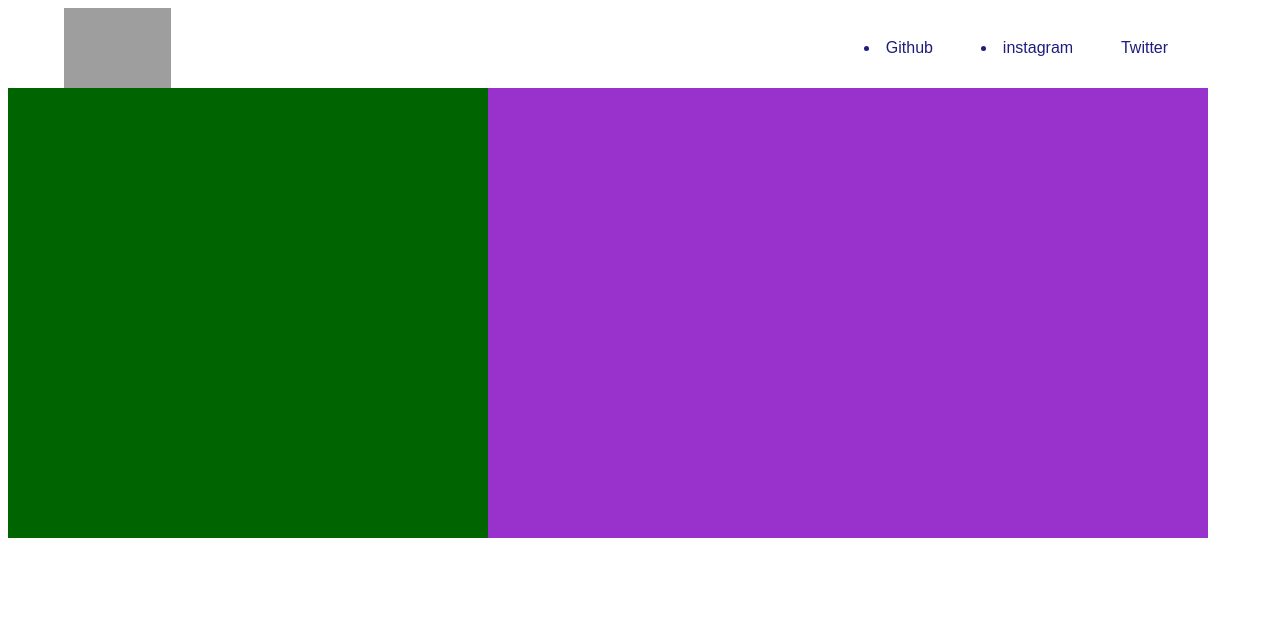
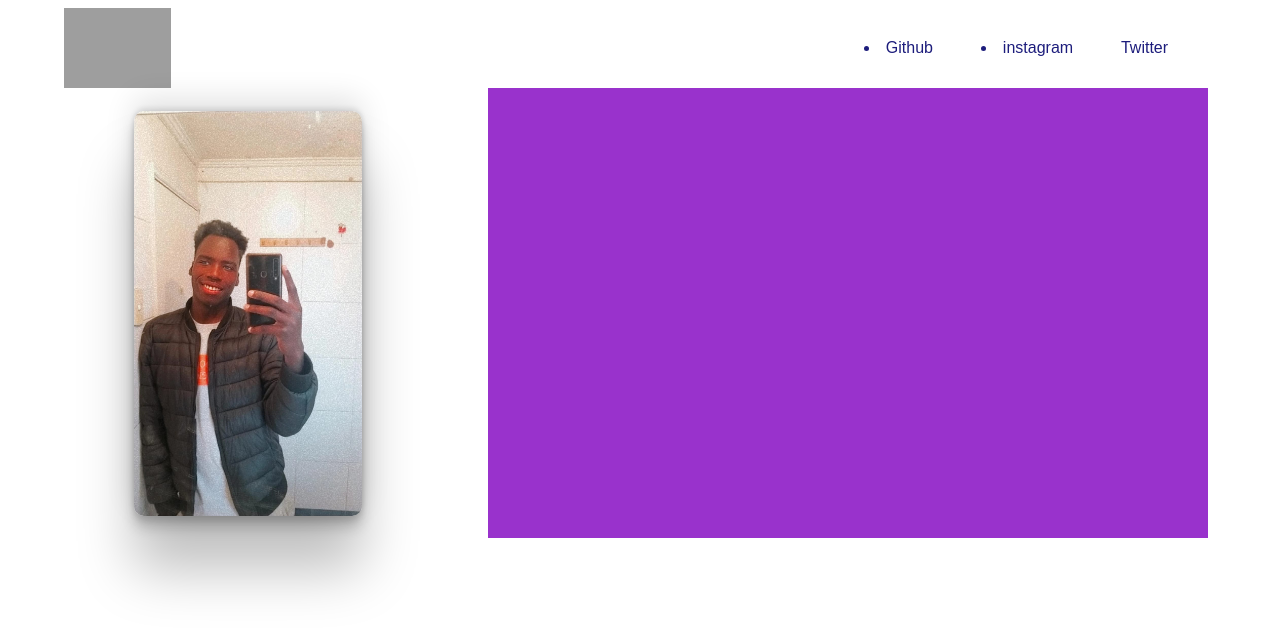
Before and after one commit to riffelinho/mi-primer-sitio-web, a plain HTML site: page 06-sitio-porfolio/index.html in a window 1280 px wide. Drawn offline with Linux system fonts and the light colour scheme; grey boxes are pictures that could not be loaded.

Commit message:
segundo commit: cajas contenedoras

```diff
--- a/06-sitio-porfolio/index.html
+++ b/06-sitio-porfolio/index.html
@@ -28,7 +28,9 @@
   <!--fotografia y descripcion-->
 
     <header class="hero">
-       <div class="hero__photo"></div>
+       <div class="hero__photo">
+           <img src="./img/WhatsApp Image 2021-12-03 at 2.10.15 PM.jpeg" alt="" srcset="">
+       </div>
        <div class="hero__text"></div>
     </header>
 
--- a/06-sitio-porfolio/style.css
+++ b/06-sitio-porfolio/style.css
@@ -16,18 +16,19 @@
     justify-content: space-between;
 }
 
-.navbar__logo{
+.navbar__logo {
 
-    height: 100% ;
+    height: 100%;
     width: 300px;
 }
+
 .navbar__logo img {
-   height: 100%;
+    height: 100%;
 
 }
 
-.navbar__links{
-    height: 100% ;
+.navbar__links {
+    height: 100%;
     width: 400px;
     display: flex;
     justify-content: space-evenly;
@@ -39,21 +40,32 @@
     font-family: Arial, Helvetica, sans-serif;
     color: rgb(29, 29, 124);
 }
+
 /* hero */
 
-.hero{
+.hero {
     height: 450px;
     width: 1200px;
     display: flex;
 
 }
 
-.hero__photo{
-    background-color: darkgreen;
+.hero__photo img {
+    height: 90%;
+    border-radius: 10px;
+    box-shadow: rgba(0, 0, 0, 0.25) 0px 54px 55px, rgba(0, 0, 0, 0.12) 0px -12px 30px, rgba(0, 0, 0, 0.12) 0px 4px 6px, rgba(0, 0, 0, 0.17) 0px 12px 13px, rgba(0, 0, 0, 0.09) 0px -3px 5px;
+}
+
+
+.hero__photo {
     width: 40%;
     height: 100%;
+    display: flex;
+    justify-content: center;
+    align-items: center;
 }
-.hero__text{
+
+.hero__text {
     background-color: darkorchid;
     width: 60%;
     height: 100%;
```
Also changed, not shown: 06-sitio-porfolio/img/WhatsApp Image 2021-12-03 at 2.10.15 PM.jpeg (added), 06-sitio-porfolio/img/fondo.jpg (added), 06-sitio-porfolio/img/logo-devf-negro.png (added).
